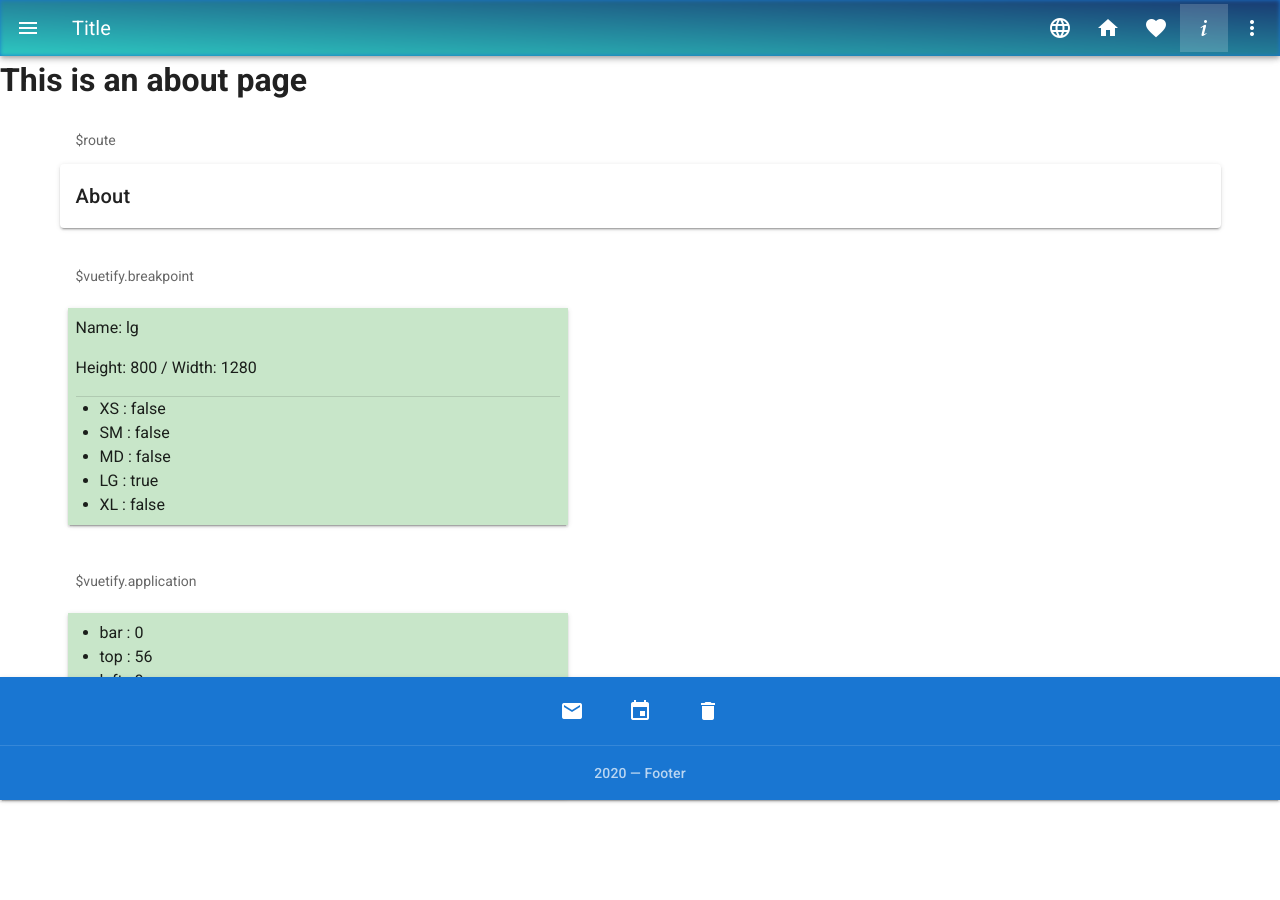
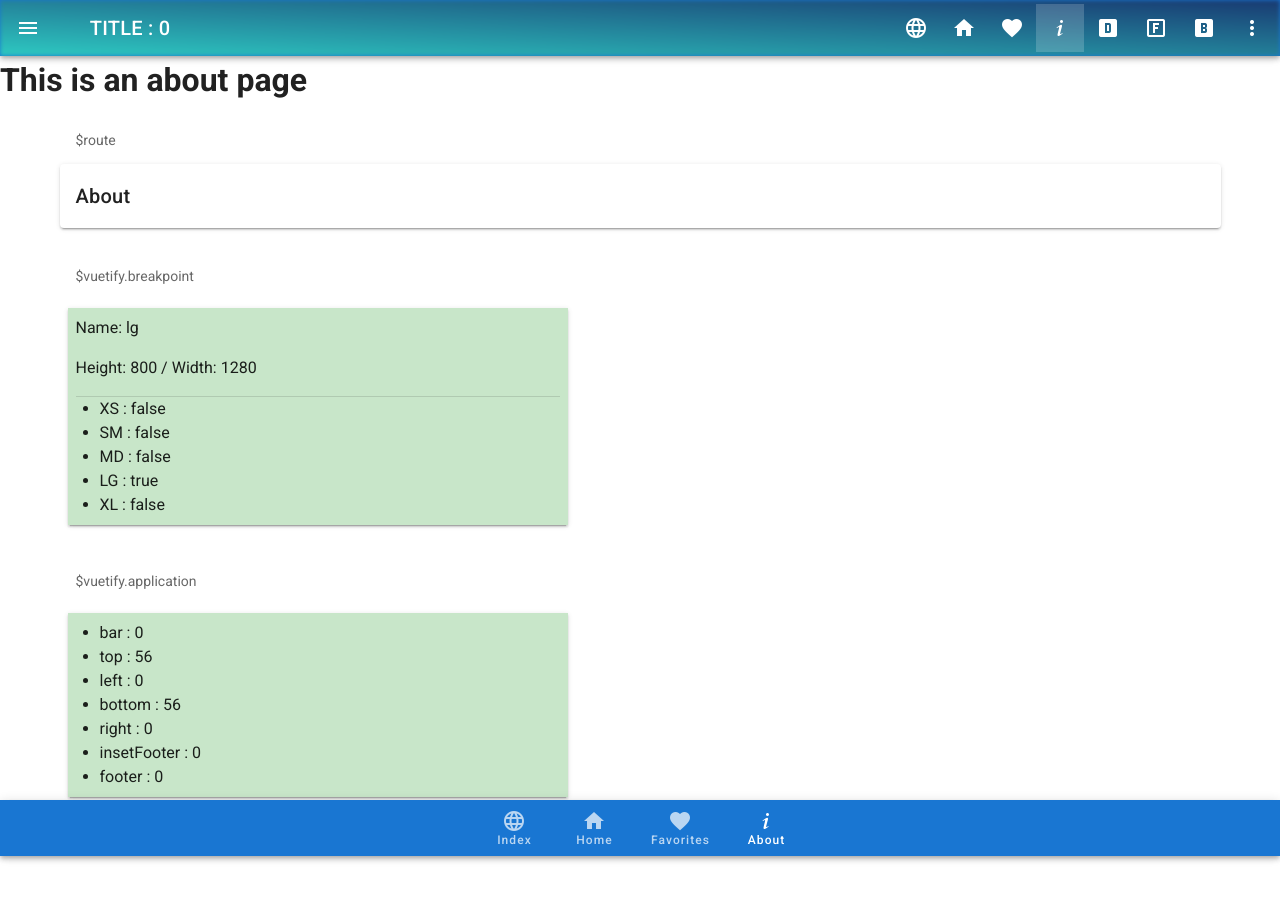
Before and after one commit to rubytomato/demo-vue-vuetify-v2-app, a Vue app: page /about in a window 1280 px wide. Shown: the top 900 px of the page. After the commit the page ends 873 px from the top, so only its background shows below. Built offline with nearby package versions, Linux system fonts and the light colour scheme.

Commit message:
add bottom navigation

```diff
--- a/src/App.vue
+++ b/src/App.vue
@@ -1,5 +1,5 @@
 <template>
-  <v-app :dark="theme.dark" :light="theme.light">
+  <v-app :dark="theme.dark" :light="theme.light" v-scroll="onScroll">
     <v-navigation-drawer
       app
       v-model="drawer"
@@ -26,6 +26,7 @@
       :touchless="navDrawer.touchless"
       :width="navDrawer.width"
       :height="navDrawer.height"
+      v-if="drawerOn"
     >
       <v-list-item>
         <v-list-item-title class="title">
@@ -62,6 +63,7 @@
         </div>
       </template>
     </v-navigation-drawer>
+
     <v-app-bar
       app
       :dark="theme.dark"
@@ -103,10 +105,21 @@
 
       <v-app-bar-nav-icon @click.stop="drawer = !drawer" />
 
-      <v-toolbar-title>Title</v-toolbar-title>
+      <v-toolbar-title>
+        <v-btn class="title" text to="/"> Title : {{ offsetTop }} </v-btn>
+      </v-toolbar-title>
       <v-spacer />
       <v-btn icon tile v-for="menu in menus" :key="menu.title" :to="menu.url">
         <v-icon>{{ menu.icon }}</v-icon>
+      </v-btn>
+      <v-btn icon tile @click.stop="drawerOn = !drawerOn">
+        <v-icon>{{ drawerIcon }}</v-icon>
+      </v-btn>
+      <v-btn icon tile @click.stop="footerOn = !footerOn">
+        <v-icon>{{ footerIcon }}</v-icon>
+      </v-btn>
+      <v-btn icon tile @click.stop="bottomNavOn = !bottomNavOn">
+        <v-icon>{{ bottomNavIcon }}</v-icon>
       </v-btn>
       <v-btn icon tile>
         <v-icon>mdi-dots-vertical</v-icon>
@@ -116,6 +129,29 @@
     <v-content>
       <router-view />
     </v-content>
+
+    <v-bottom-navigation
+      app
+      :dark="theme.dark"
+      :light="theme.light"
+      :background-color="theme.color"
+      :active-class="bottomNav.activeClass"
+      :grow="bottomNav.grow"
+      :height="bottomNav.height"
+      :hide-on-scroll="bottomNav.hideOnScroll"
+      :horizontal="bottomNav.horizontal"
+      :input-value="bottomNav.inputValue"
+      :mandatory="bottomNav.mandatory"
+      :scroll-threshold="bottomNav.scrollThreshold"
+      :shift="bottomNav.shift"
+      :width="bottomNav.width"
+      v-if="bottomNavOn"
+    >
+      <v-btn v-for="menu in menus" :key="menu.title" :to="menu.url">
+        <span>{{ menu.title }}</span>
+        <v-icon>{{ menu.icon }}</v-icon>
+      </v-btn>
+    </v-bottom-navigation>
 
     <v-footer
       app
@@ -128,6 +164,7 @@
       :elevation="footer.elevation"
       :absolute="footer.absolute"
       :fixed="footer.fixed"
+      v-if="footerOn"
     >
       <v-card :color="theme.color" tile width="100%" class="text-center">
         <v-card-text>
@@ -154,7 +191,11 @@ import { mapState, mapActions } from 'vuex'
 export default {
   name: 'App',
   data: () => ({
-    drawer: false
+    drawer: false,
+    drawerOn: true,
+    footerOn: false,
+    bottomNavOn: true,
+    offsetTop: 0
   }),
   computed: {
     ...mapState(['menus']),
@@ -168,12 +209,27 @@ export default {
     ...mapState('footer', {
       footer: state => state.props
     }),
+    ...mapState('bottomNav', {
+      bottomNav: state => state.props
+    }),
     ...mapState('theme', {
       theme: state => state.props
-    })
+    }),
+    drawerIcon() {
+      return this.drawerOn ? 'mdi-alpha-d-box' : 'mdi-alpha-d-box-outline'
+    },
+    footerIcon() {
+      return this.footerOn ? 'mdi-alpha-f-box' : 'mdi-alpha-f-box-outline'
+    },
+    bottomNavIcon() {
+      return this.bottomNavOn ? 'mdi-alpha-b-box' : 'mdi-alpha-b-box-outline'
+    }
   },
   methods: {
-    ...mapActions('navDrawer', ['toggleNavDrawer'])
+    ...mapActions('navDrawer', ['toggleNavDrawer']),
+    onScroll(e) {
+      this.offsetTop = e.target.scrollingElement.scrollTop
+    }
   }
 }
 </script>
--- a/src/store/appbar.js
+++ b/src/store/appbar.js
@@ -1,5 +1,5 @@
 const HEIGHTS = [40, 48, 56, 64, 72, 80]
-const THRESHOLD = ['undefined', 0, 100, 200, 300, 400, 500, 600, 700, 800, 900, 1000]
+const THRESHOLD = ['undefined', 0, 10, 50, 100, 200, 300, 400, 500, 600, 700, 800, 900, 1000]
 const SRC = ['undefined', 'https://picsum.photos/1920/1080?random']
 
 const appBar = {
--- /dev/null
+++ b/src/store/bottomnav.js
@@ -0,0 +1,73 @@
+const ACTIVE_CLASS = [
+  'v-btn--active',
+  'primary',
+  'secondary',
+  'accent',
+  'success',
+  'info',
+  'warning',
+  'error',
+  'red',
+  'pink',
+  'purple',
+  'black',
+  'white',
+  'transparent'
+]
+
+const bottomNav = {
+  namespaced: true,
+  state: {
+    props: {
+      absolute: false,
+      activeClass: 'v-btn--active',
+      backgroundColor: undefined,
+      color: undefined,
+      fixed: false,
+      grow: false,
+      height: 56,
+      hideOnScroll: true,
+      horizontal: false,
+      inputValue: false,
+      mandatory: false,
+      scrollTarget: undefined,
+      scrollThreshold: undefined,
+      shift: false,
+      value: undefined,
+      width: undefined
+    }
+  },
+  getters: {
+    activeClassList() {
+      return ACTIVE_CLASS
+    }
+  },
+  mutations: {
+    toggle(state, prop) {
+      state.props[prop] = !state.props[prop]
+    },
+    change(state, payload) {
+      if (payload.value === 'undefined') {
+        state.props[payload.prop] = undefined
+      } else {
+        state.props[payload.prop] = payload.value
+      }
+    },
+    reset(state, prop) {
+      state.props[prop] = undefined
+    }
+  },
+  actions: {
+    toggleBottomNav({ commit }, prop) {
+      commit('toggle', prop)
+    },
+    changeBottomNav({ commit }, payload) {
+      commit('change', payload)
+    },
+    resetBottomNav({ commit }, prop) {
+      commit('reset', prop)
+    }
+  }
+}
+
+export default bottomNav
--- a/src/store/index.js
+++ b/src/store/index.js
@@ -4,6 +4,7 @@ import theme from './theme'
 import navDrawer from './navdrawer'
 import appBar from './appbar'
 import footer from './footer'
+import bottomNav from './bottomnav'
 
 Vue.use(Vuex)
 
@@ -12,7 +13,8 @@ export default new Vuex.Store({
     theme,
     navDrawer,
     appBar,
-    footer
+    footer,
+    bottomNav
   },
   state: {
     menus: [
--- a/src/store/theme.js
+++ b/src/store/theme.js
@@ -1,4 +1,35 @@
-const COLORS = ['undefined', 'primary', 'secondary', 'red', 'pink', 'purple', 'deep-purple', 'indigo', 'blue']
+const COLORS = [
+  'undefined',
+  'primary',
+  'secondary',
+  'accent',
+  'success',
+  'info',
+  'warning',
+  'error',
+  'red',
+  'pink',
+  'purple',
+  'deep-purple',
+  'indigo',
+  'blue',
+  'light-blue',
+  'cyan',
+  'teal',
+  'green',
+  'light-green',
+  'lime',
+  'yellow',
+  'amber',
+  'orange',
+  'deep-orange',
+  'brown',
+  'blue-grey',
+  'grey',
+  'black',
+  'white',
+  'transparent'
+]
 
 const theme = {
   namespaced: true,
--- a/src/views/Home.vue
+++ b/src/views/Home.vue
@@ -556,6 +556,138 @@
           </v-list-item>
         </v-list>
       </v-col>
+      <v-col class="mb-5" cols="12">
+        <v-list dense class="text-left">
+          <v-subheader>Bottom Navigation</v-subheader>
+          <v-list-item>
+            <v-list-item-content>
+              <v-select
+                :items="activeClassList()"
+                :value="bottomNav.activeClass"
+                label="active class"
+                return-object
+                @change="selectValue($event, 'bottomNav', 'activeClass')"
+              />
+            </v-list-item-content>
+          </v-list-item>
+          <v-list-item>
+            <v-list-item-content>
+              <v-list-item-title>grow: {{ bottomNav.grow }}</v-list-item-title>
+            </v-list-item-content>
+            <v-list-item-action>
+              <v-checkbox v-model="bottomNav.grow" @click.stop="toggleBottomNav('grow')" />
+            </v-list-item-action>
+          </v-list-item>
+          <v-list-item three-line>
+            <v-list-item-content>
+              <v-list-item-title>
+                <v-slider
+                  dense
+                  :thumb-size="20"
+                  thumb-label="always"
+                  height="72"
+                  min="40"
+                  max="160"
+                  :value="bottomNav.height"
+                  label="height"
+                  @change="selectValue($event, 'bottomNav', 'height')"
+                />
+              </v-list-item-title>
+            </v-list-item-content>
+          </v-list-item>
+          <v-list-item three-line>
+            <v-list-item-content>
+              <v-list-item-title>
+                <v-slider
+                  dense
+                  :thumb-size="20"
+                  thumb-label="always"
+                  height="72"
+                  min="400"
+                  max="800"
+                  :value="bottomNav.width"
+                  label="width"
+                  @change="selectValue($event, 'bottomNav', 'width')"
+                />
+              </v-list-item-title>
+            </v-list-item-content>
+            <v-list-item-action>
+              <v-list-item-action-text>reset</v-list-item-action-text>
+              <v-btn icon right @click.stop="resetBottomNav('width')">
+                <v-icon>mdi-star</v-icon>
+              </v-btn>
+            </v-list-item-action>
+          </v-list-item>
+          <v-list-item>
+            <v-list-item-content>
+              <v-list-item-title>hideOnScroll: {{ bottomNav.hideOnScroll }}</v-list-item-title>
+            </v-list-item-content>
+            <v-list-item-action>
+              <v-checkbox v-model="bottomNav.hideOnScroll" @click.stop="toggleBottomNav('hideOnScroll')" />
+            </v-list-item-action>
+          </v-list-item>
+          <v-list-item>
+            <v-list-item-content>
+              <v-select
+                :items="thresholdList()"
+                :value="bottomNav.scrollThreshold"
+                label="scroll threshold"
+                return-object
+                @change="selectValue($event, 'bottomNav', 'scrollThreshold')"
+              />
+            </v-list-item-content>
+          </v-list-item>
+          <v-list-item>
+            <v-list-item-content>
+              <v-list-item-title>horizontal: {{ bottomNav.horizontal }}</v-list-item-title>
+            </v-list-item-content>
+            <v-list-item-action>
+              <v-checkbox v-model="bottomNav.horizontal" @click.stop="toggleBottomNav('horizontal')" />
+            </v-list-item-action>
+          </v-list-item>
+          <v-list-item>
+            <v-list-item-content>
+              <v-list-item-title>shift: {{ bottomNav.shift }}</v-list-item-title>
+            </v-list-item-content>
+            <v-list-item-action>
+              <v-checkbox v-model="bottomNav.shift" @click.stop="toggleBottomNav('shift')" />
+            </v-list-item-action>
+          </v-list-item>
+          <v-list-item>
+            <v-list-item-content>
+              <v-list-item-title>mandatory: {{ bottomNav.mandatory }}</v-list-item-title>
+            </v-list-item-content>
+            <v-list-item-action>
+              <v-checkbox v-model="bottomNav.mandatory" @click.stop="toggleBottomNav('mandatory')" />
+            </v-list-item-action>
+          </v-list-item>
+          <v-list-item>
+            <v-list-item-content>
+              <v-list-item-title>inputValue: {{ bottomNav.inputValue }}</v-list-item-title>
+            </v-list-item-content>
+            <v-list-item-action>
+              <v-checkbox v-model="bottomNav.inputValue" @click.stop="toggleBottomNav('inputValue')" />
+            </v-list-item-action>
+          </v-list-item>
+          <v-divider />
+          <v-list-item>
+            <v-list-item-content>
+              <v-list-item-title>absolute: {{ bottomNav.absolute }}</v-list-item-title>
+            </v-list-item-content>
+            <v-list-item-action>
+              <v-checkbox v-model="bottomNav.absolute" @click.stop="toggleBottomNav('absolute')" />
+            </v-list-item-action>
+          </v-list-item>
+          <v-list-item>
+            <v-list-item-content>
+              <v-list-item-title>fixed: {{ bottomNav.fixed }}</v-list-item-title>
+            </v-list-item-content>
+            <v-list-item-action>
+              <v-checkbox v-model="bottomNav.fixed" @click.stop="toggleBottomNav('fixed')" />
+            </v-list-item-action>
+          </v-list-item>
+        </v-list>
+      </v-col>
 
       <v-col class="mb-10" cols="12">
         <h2 class="headline font-weight-bold mb-3">
@@ -636,6 +768,9 @@ export default {
     ...mapState('footer', {
       footer: state => state.props
     }),
+    ...mapState('bottomNav', {
+      bottomNav: state => state.props
+    }),
     ...mapState('theme', {
       theme: state => state.props
     })
@@ -654,15 +789,19 @@ export default {
         this.changeNavDrawer(payload)
       } else if (module === 'footer') {
         this.changeFooter(payload)
+      } else if (module === 'bottomNav') {
+        this.changeBottomNav(payload)
       }
     },
     ...mapGetters('theme', ['colorList']),
     ...mapGetters('appBar', ['heightList', 'thresholdList', 'srcList']),
     ...mapGetters('navDrawer', { drawerSrcList: 'srcList' }),
+    ...mapGetters('bottomNav', ['activeClassList']),
     ...mapActions('theme', ['change', 'changeTheme']),
     ...mapActions('appBar', ['toggleAppBar', 'changeAppBar', 'resetAppBar', 'toggleExtentionSlot']),
     ...mapActions('navDrawer', ['toggleNavDrawer', 'changeNavDrawer', 'resetNavDrawer']),
-    ...mapActions('footer', ['toggleFooter', 'changeFooter', 'resetFooter'])
+    ...mapActions('footer', ['toggleFooter', 'changeFooter', 'resetFooter']),
+    ...mapActions('bottomNav', ['toggleBottomNav', 'changeBottomNav', 'resetBottomNav'])
   },
   data: () => ({
     ecosystem: [
```
